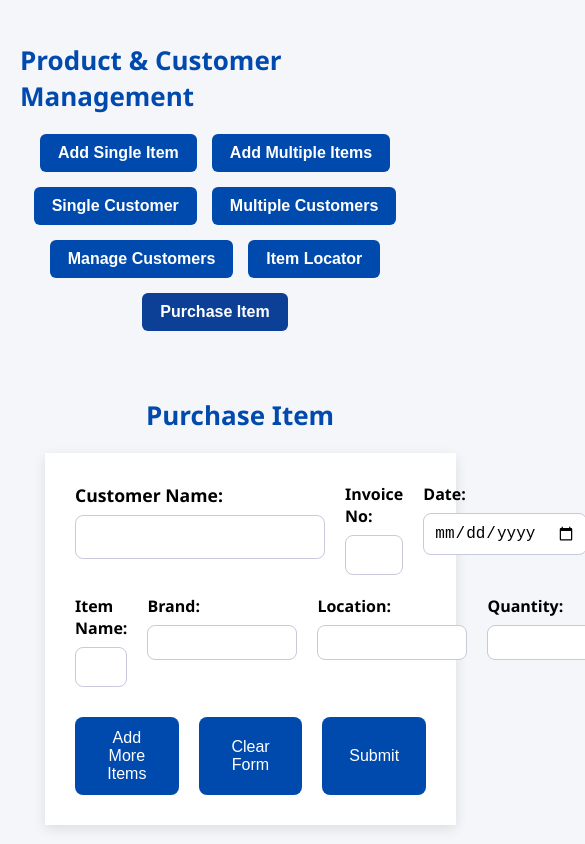
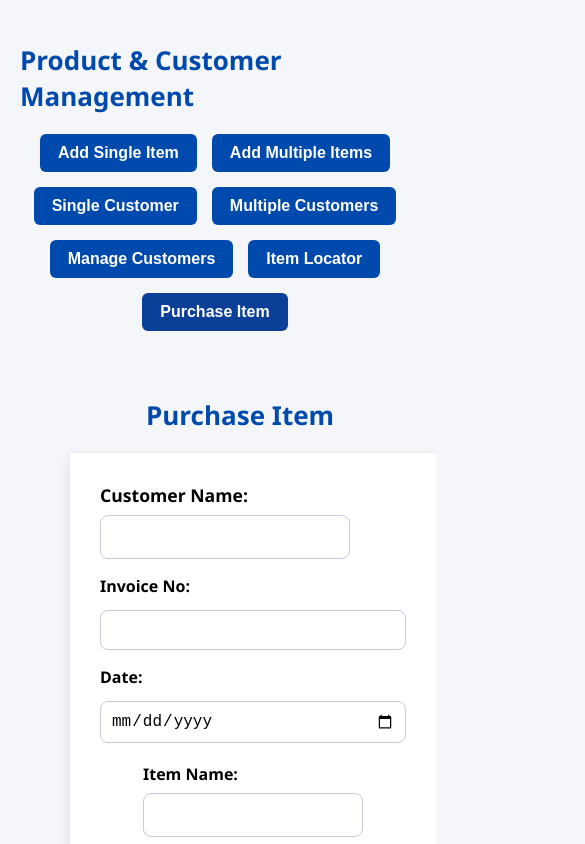
Before and after one commit to Vaishnavi-670/item-manager, a React (Vite) app: page / in a window 390 px wide. Both pictures are taken after a click on the button "Purchase Item". Shown: the top 844 px of the page, 585 px wide, since content can reach past the window. Built offline with nearby package versions, Linux system fonts and the light colour scheme.

Commit message:
Enhance PurchaseItem component: improve responsive styles, streamline item handling logic, and add error handling for form submission.

```diff
--- a/src/components/PurchaseItem.css
+++ b/src/components/PurchaseItem.css
@@ -1,3 +1,52 @@
+/* Responsive styles for PurchaseItem */
+@media (max-width: 900px) {
+    .purchase-item {
+        margin-left: 0;
+        width: 100vw;
+    }
+    .purchase-form {
+        padding: 16px;
+        width: 100%;
+    }
+    .purchase-flex {
+        flex-direction: column;
+        gap: 10px;
+    }
+    .purchase-form .purchase-flex > button {
+        width: 100%;
+        min-width: 0;
+        margin-top: 8px;
+    }
+    #invoiceNo,
+    #date,
+    #itemName,
+    #customerName {
+        width: 100%;
+        min-width: 0;
+        font-size: 1rem;
+    }
+}
+
+@media (max-width: 600px) {
+    .purchaseWrap {
+        padding: 0;
+    }
+    .purchase-item {
+        margin-top: 10px;
+        width: 100vw;
+    }
+    .purchase-form {
+        padding: 8px;
+        gap: 10px;
+    }
+    .form-group label {
+        font-size: 1rem;
+    }
+    .purchase-form .purchase-flex > button {
+        font-size: 0.98rem;
+        padding: 10px 0;
+    }
+}
 
 .purchaseWrap{
     display: flex;
@@ -80,8 +129,12 @@
 #netPrice {
     width: 150px;
     max-width: 100%;
-    padding: 8px;
+    padding: 10px;
     font-size: 0.95rem;
+    border: 1px solid #e0e0e0;
+    margin-right: 2px;
+    box-sizing: border-box;
+    transition: border-color 0.2s;
 }
 #customerName{
     width: 250px;
@@ -89,19 +142,59 @@
     padding: 12px;
     font-size: 1rem;
 }
+#invoiceNo,
+#date {
+    margin-top: 5px;
+}
+
+#itemName{
+    width: 220px;
+    max-width: 100%;
+    padding: 12px;
+    font-size: 1rem;
+}
 label[for="customerName"] {
     font-size: 1.1rem;
 }
-.purchase-form .purchase-flex > button{
-    padding: 12px 20px;
+.purchase-form .purchase-flex > button,
+.purchase-action-btn {
+    padding: 12px 0;
     background-color: var(--primary-active-color);
     color: white;
     border: none;
     border-radius: 8px;
     width: 180px;
+    min-width: 120px;
     font-size: 1rem;
     cursor: pointer;
     transition: background-color 0.3s ease;
     margin-top: 10px;
+    margin-right: 0;
+    margin-left: 0;
+    box-sizing: border-box;
+}
+.purchase-form .purchase-flex {
+    gap: 16px;
+}
 
+/* Remove background for delete row button in item rows */
+.delete-row-btn {
+  background: none !important;
+  border: none;
+  color: #d32f2f;
+  font-size: 1.2rem;
+  cursor: pointer;
+  padding: 0 2px;
+  width: 28px;
+  height: 28px;
+  min-width: 0;
+  min-height: 0;
+  border-radius: 50%;
+  transition: background 0.2s;
+  display: flex;
+  align-items: center;
+  justify-content: center;
 }
+.delete-row-btn:hover {
+  background: #f8d7da;
+}
--- a/src/components/PurchaseItem.jsx
+++ b/src/components/PurchaseItem.jsx
@@ -1,13 +1,64 @@
-import React from 'react'
+import React, { useState } from 'react'
 import "./PurchaseItem.css"
 
+const emptyItem = { itemName: '', brand: '', location: '', quantity: '', price: '', discount: '', netPrice: '' };
+
 const PurchaseItem = () => {
+    const [items, setItems] = useState([{ ...emptyItem }]);
+    const [addRowError, setAddRowError] = useState("");
+
+    // Check if all fields in an item are filled
+    const isItemFilled = (item) => Object.values(item).every(val => val !== '');
+
+    const handleItemChange = (index, e) => {
+        const { name, value } = e.target;
+        const newItems = [...items];
+        newItems[index][name] = value;
+        setItems(newItems);
+        setAddRowError(""); // Clear error as soon as user starts typing
+    };
+
+    const handleAddMore = () => {
+        if (!isItemFilled(items[items.length - 1])) {
+            setAddRowError("Please fill all fields in the current row before adding another.");
+            return;
+        }
+        setItems([...items, { ...emptyItem }]);
+        setAddRowError("");
+    };
+
+    const handleDeleteRow = (index) => {
+        setItems(items.filter((_, idx) => idx !== index));
+    };
+
+    const handleSubmit = (e) => {
+        e.preventDefault();
+        const form = e.target;
+        const formData = {
+            customerName: form.customerName.value,
+            invoiceNo: form.invoiceNo.value,
+            date: form.date.value,
+            items: items,
+        };
+        console.log('Form Data Submitted:', formData);
+        form.reset(); // This clears all fields after submit
+        setItems([{ itemName: '', brand: '', location: '', quantity: '', price: '', discount: '', netPrice: '' }]);
+    }
+
+    const handleClearForm = (e) => {
+        e.preventDefault();
+        const form = document.querySelector('.purchase-form');
+        if (form) {
+            form.reset();
+        }
+        setItems([{ itemName: '', brand: '', location: '', quantity: '', price: '', discount: '', netPrice: '' }]);
+    };
     return (
         <div className='purchaseWrap'>
 
             <div className="purchase-item">
                 <h2>Purchase Item</h2>
-                <form className='purchase-form'>
+                <form onSubmit={handleSubmit} className='purchase-form'>
                     <div className='purchase-flex'>
                         <div className="form-group">
                             <label htmlFor="customerName">Customer Name:</label>
@@ -22,41 +73,49 @@ const PurchaseItem = () => {
                             <input type="date" id="date" name="date" required />
                         </div>
                     </div>
-                   <div className='purchase-flex'>
+                    {items.map((item, idx) => (
+                        <div className='purchase-flex' key={idx} style={{ alignItems: 'center' }}>
                             <div className="form-group">
-                        <label htmlFor="itemName">Item Name:</label>
-                        <input type="text" id="itemName" name="itemName" required />
+                                <label htmlFor={`itemName-${idx}`}>Item Name:</label>
+                                <input type="text" id="itemName" name="itemName" value={item.itemName} onChange={e => handleItemChange(idx, e)} required />
                             </div>
                             <div className="form-group">
-                        <label htmlFor="brand">Brand:</label>
-                        <input type="text" id="brand" name="brand" required />
+                                <label htmlFor={`brand-${idx}`}>Brand:</label>
+                                <input type="text" id="brand" name="brand" value={item.brand} onChange={e => handleItemChange(idx, e)} required />
                             </div>
                             <div className="form-group">
-                        <label htmlFor="location">Location:</label>
-                        <input type="text" id="location" name="location" required />
+                                <label htmlFor={`location-${idx}`}>Location:</label>
+                                <input type="text" id="location" name="location" value={item.location} onChange={e => handleItemChange(idx, e)} required />
                             </div>
                             <div className="form-group">
-                        <label htmlFor="quantity">Quantity:</label>
-                        <input type="number" id="quantity" name="quantity" required />
+                                <label htmlFor={`quantity-${idx}`}>Quantity:</label>
+                                <input type="number" id="quantity" name="quantity" value={item.quantity} onChange={e => handleItemChange(idx, e)} required />
                             </div>
                             <div className="form-group">
-                        <label htmlFor="price">Price ₹:</label>
-                        <input type="number" id="price" name="price" required />
+                                <label htmlFor={`price-${idx}`}>Price ₹:</label>
+                                <input type="number" id="price" name="price" value={item.price} onChange={e => handleItemChange(idx, e)} required />
                             </div>
                             <div className="form-group">
-                        <label htmlFor="discount">Dis(%) :</label>
-                        <input type="number" id="discount" name="discount" required />
+                                <label htmlFor={`discount-${idx}`}>Dis(%) :</label>
+                                <input type="number" id="discount" name="discount" value={item.discount} onChange={e => handleItemChange(idx, e)} required />
                             </div>
                             <div className="form-group">
-                        <label htmlFor="netPrice">Net Price:</label>
-                        <input type="number" id="netPrice" name="netPrice" required />
+                                <label htmlFor={`netPrice-${idx}`}>Net Price:</label>
+                                <input type="number" id="netPrice" name="netPrice" value={item.netPrice} onChange={e => handleItemChange(idx, e)} required />
                             </div>
+                            {idx > 0 && (
+                                <button type="button" className="delete-row-btn" onClick={() => handleDeleteRow(idx)} title="Delete row">❌</button>
+                            )}
                         </div>
-                   <div className='purchase-flex'>
-                       <button type="button" onClick={() => {}}>Add More Items</button>
-                       <button type="button" onClick={() => {}}>Clear Form</button>
-                       <button type="submit">Submit</button>
+                    ))}
+                    <div className='purchase-flex' style={{ gap: 16 }}>
+                        <button type="button" onClick={handleAddMore} className="purchase-action-btn">Add More Items</button>
+                        <button type="button" onClick={handleClearForm} className="purchase-action-btn">Clear Form</button>
+                        <button type="submit" className="purchase-action-btn">Submit</button>
                     </div>
+                    {addRowError && (
+                        <div style={{ color: 'red', marginTop: 8, fontWeight: 'bold' }}>{addRowError}</div>
+                    )}
                 </form>
             </div>
         </div>
```
Lines whose indentation alone changed are shown as unchanged.
